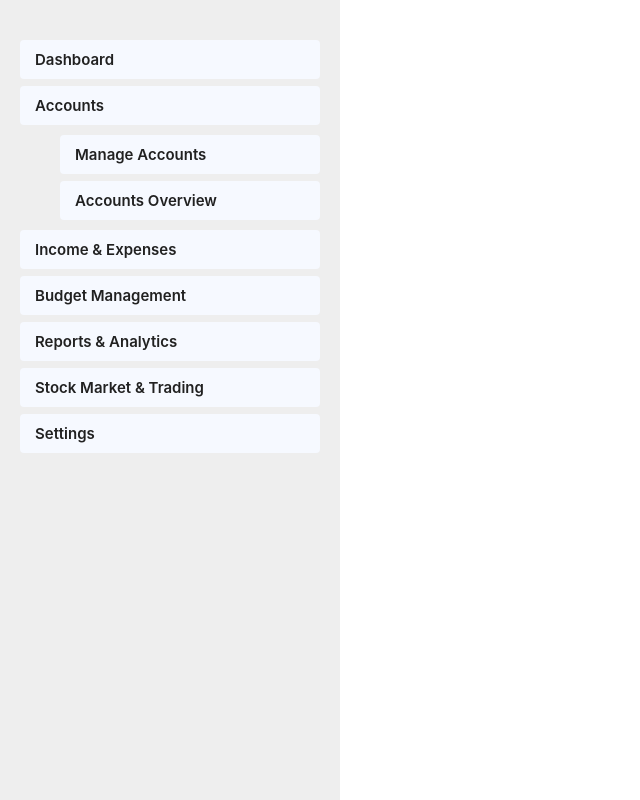
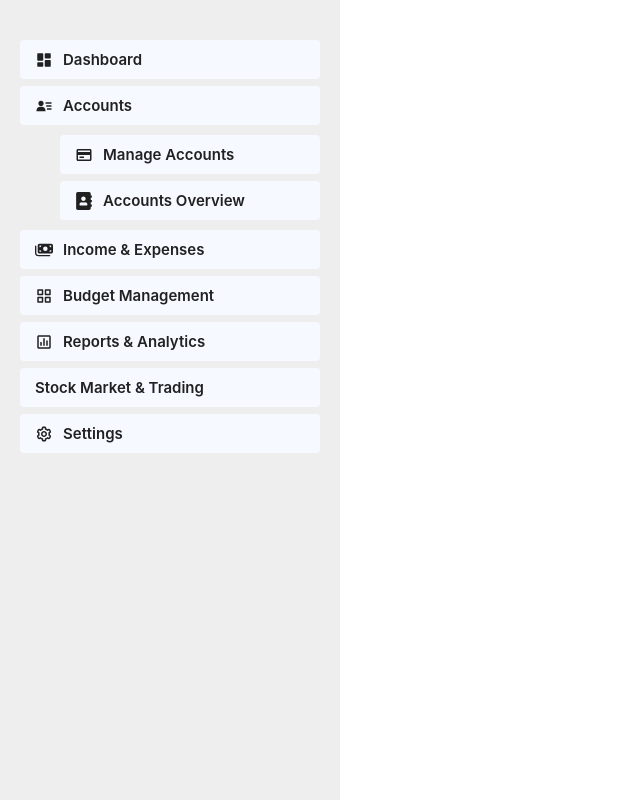
Before and after one commit to controlplusn/budget-tracker, a React (Create React App) app: page / in a window 1280 px wide. Both pictures are taken after a click on the link "Accounts". Shown: the whole page, without its empty margins (0-640 px from the left). Built offline with nearby package versions, Linux system fonts and the light colour scheme.

Commit message:
Add icons in sidebar

```diff
--- a/src/App.js
+++ b/src/App.js
@@ -1,6 +1,5 @@
 // Import icons
-import 'boxicons';
-import { BiSolidDashboard } from "react-icons/bi";
+import 'bootstrap-icons/font/bootstrap-icons.css';
 
 import './App.css';
 import LoginForm from './pages/LoginPage/LoginForm';
--- a/src/components/ui/Sidebar/Dropdown.jsx
+++ b/src/components/ui/Sidebar/Dropdown.jsx
@@ -9,7 +9,10 @@ const Dropdown = ({ children }) => {
         <ul className="dropdown-menu">
             {children.map(child => (
                 <li key={child._id} className="nav-item">
-                    <a href="#" className="nav-link">{child.name}</a>
+                    <a href="#" className="nav-link">
+                        {child.icon && <i className="nav-icon">{child.icon}</i>}
+                        <span>{child.name}</span>
+                    </a>
                 </li>
             ))}
         </ul>
--- a/src/components/ui/Sidebar/Sidebar.css
+++ b/src/components/ui/Sidebar/Sidebar.css
@@ -46,3 +46,9 @@
     margin-top: 10px;
     margin-bottom: 10px;
 }
+
+.nav-link .nav-icon {
+    display: flex;
+    margin-right: 10px;
+    font-size: 18px;
+}
--- a/src/components/ui/Sidebar/SidebarItem.jsx
+++ b/src/components/ui/Sidebar/SidebarItem.jsx
@@ -1,4 +1,5 @@
 // Reusable component for individual items in the sidebar
+// icon
 import { useState } from "react";
 import Dropdown from "./Dropdown";
 import "./Sidebar.css";
@@ -13,8 +14,8 @@ const SidebarItem = ({ nav }) => {
     return (
         <li className={`nav-item ${nav.children ? "has-dropdown" : ""}`}>
             <a className="nav-link collapsed" href="#" onClick={nav.children ? toggleDropdown : null}>
-              <i className={nav.icon}></i>
-              <span>{nav.name}</span>
+                {nav.icon && <i className="nav-icon">{nav.icon}</i>}
+                <span>{nav.name}</span>
             </a>
 
             {/* dropdown */}
--- a/src/data/navItem.jsx
+++ b/src/data/navItem.jsx
@@ -1,41 +1,66 @@
+// icons
+import { BiSolidDashboard } from "react-icons/bi";
+import { BiSolidUserDetail } from "react-icons/bi";
+import { BiCreditCard } from "react-icons/bi";
+import { FaAddressBook } from "react-icons/fa";
+import { FaMoneyBillTrendUp } from "react-icons/fa6";
+import { FaMoneyBills } from "react-icons/fa6";
+import { FaMoneyBillTransfer } from "react-icons/fa6";
+import { BiMoneyWithdraw } from "react-icons/bi";
+import { BiGridAlt } from "react-icons/bi";
+import { BiListPlus } from "react-icons/bi";
+import { BiData } from "react-icons/bi";
+import { BiBarChartSquare } from "react-icons/bi";
+import { FaChartPie } from "react-icons/fa6";
+import { FaChartLine } from "react-icons/fa6";
+import { BiBookmarkPlus } from "react-icons/bi";
+import { FaCircleUser } from "react-icons/fa6";
+import { FaFileExport } from "react-icons/fa6";
+import { BiCog } from "react-icons/bi";
+
+
 const navList = [
     {
         _id: 1,
         name: 'Dashboard',
-        icon: 'bi/BiSolidDashboard',
+        icon: <BiSolidDashboard />,
     },
     {
         _id: 2,
         name: 'Accounts',
+        icon: <BiSolidUserDetail />,
         children: [
-            {_id: 2.1, name: 'Manage Accounts'},
-            {_id: 2.2, name: 'Accounts Overview'},
+            {_id: 2.1, icon: <BiCreditCard />, name: 'Manage Accounts'},
+            {_id: 2.2, icon: <FaAddressBook />, name: 'Accounts Overview'},
         ],
     },
     {
         _id: 3,
         name: 'Income & Expenses',
+        icon: <FaMoneyBills />,
         children: [
-            {_id: 3.1, name: 'Income Tracker'},
-            {_id: 3.2, name: 'Expense Tracker'},
-            {_id: 3.3, name: 'Transfer Funds'},
+            {_id: 3.1, icon: <FaMoneyBillTrendUp />, name: 'Income Tracker'},
+            {_id: 3.2, icon: <BiMoneyWithdraw />, name: 'Expense Tracker'},
+            {_id: 3.3, icon: <FaMoneyBillTransfer />, name: 'Transfer Funds'},
         ],
     },
     {
         _id: 4,
         name: 'Budget Management',
+        icon: <BiGridAlt />,
         children: [
-            {_id: 4.1, name: 'Set Budget'},
-            {_id: 4.2, name: 'Budget Overview'},
+            {_id: 4.1, icon: <BiListPlus />, name: 'Set Budget'},
+            {_id: 4.2, icon: <BiData />, name: 'Budget Overview'},
         ],
     },
     {
         _id: 5,
         name: 'Reports & Analytics',
+        icon: <BiBarChartSquare />,
         children: [
-            {_id: 5.1, name: 'Spending Analytics'},
-            {_id: 5.2, name: 'Income vs Expenses'},
-            {_id: 5.3, name: 'Savings Tracker'},
+            {_id: 5.1, icon: <FaChartPie />, name: 'Spending Analytics'},
+            {_id: 5.2, icon: <FaChartLine />, name: 'Income vs Expenses'},
+            {_id: 5.3, icon: <BiBookmarkPlus />, name: 'Savings Tracker'},
         ],
     },
     {
@@ -50,9 +75,10 @@ const navList = [
     {
         _id: 7,
         name: 'Settings',
+        icon: <BiCog />,
         children: [
-            {_id: 7.1, name: 'Profile Settings'},
-            {_id: 7.2, name: 'Data Backup & Export'},
+            {_id: 7.1, icon: <FaCircleUser />, name: 'Profile Settings'},
+            {_id: 7.2, icon: <FaFileExport />, name: 'Data Backup & Export'},
         ],
     },
 ];
```
